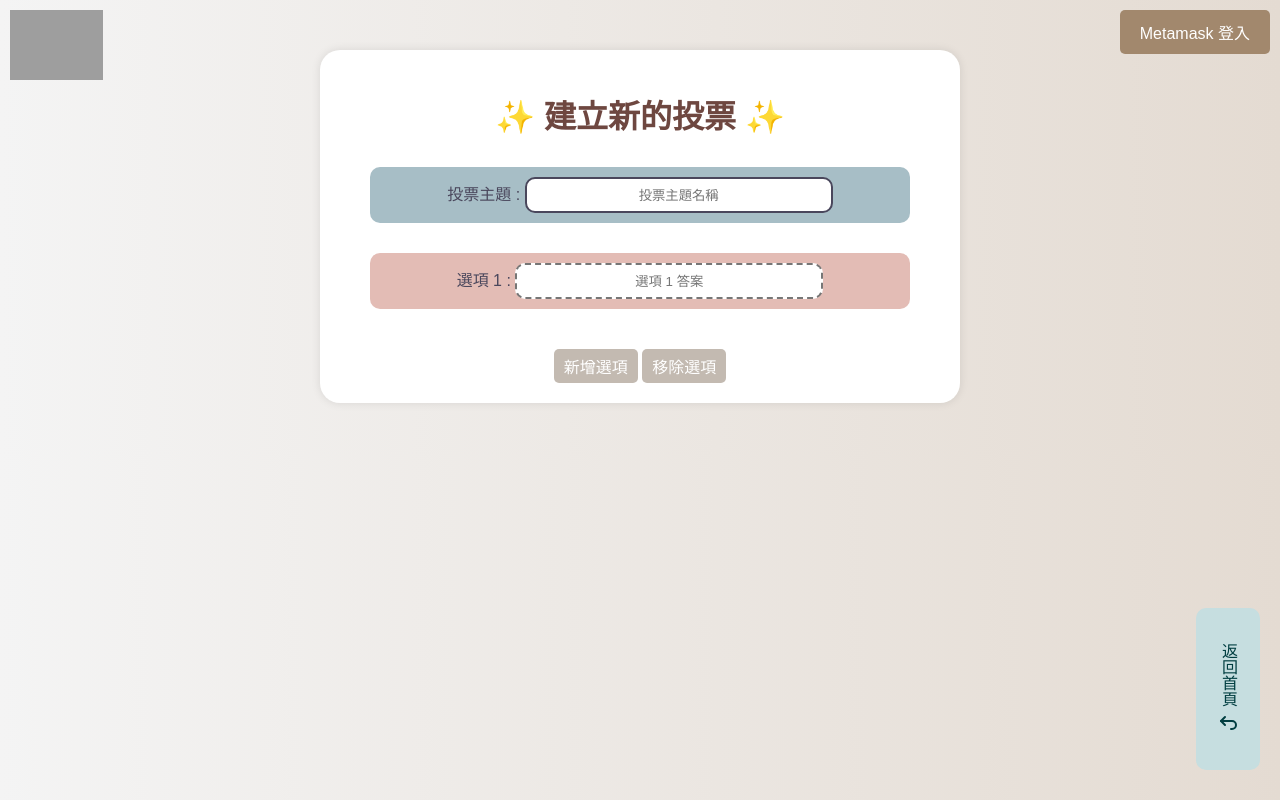
After one commit to weipo0116/BC_Voting, a Flask app: page /create-vote-page in a window 1280 px wide. The commit adds this page. Run offline with Flask 3, Linux system fonts and the light colour scheme; grey boxes are pictures that could not be loaded.

Commit message:
0510 updated

```diff
--- a/app.py
+++ b/app.py
@@ -11,6 +11,18 @@ c = conn.cursor()
 @app.route('/')
 def index():
     return render_template('index.html')
+
+@app.route('/create-vote', methods=['POST'])
+def create_vote():
+    option = request.form['option']
+    c.execute("INSERT INTO votes (option, count) VALUES (?, 0)", (option,))
+    conn.commit()
+    return "新增投票成功!"
+
+@app.route('/create-vote-page')
+def create_vote_page():
+    return render_template('createPg.html')
+
 
 # 投票接口，接收投票並更新數據庫
 @app.route('/vote', methods=['POST'])
--- /dev/null
+++ b/static/createpg.js
@@ -0,0 +1,51 @@
+// 獲取 Add Option 按鈕和選項容器
+const addOptionBtn = document.getElementById('add-option-btn');
+const optionsContainer = document.getElementById('options-container');
+
+// 創建一個堆疊（stack）來存儲選項
+let optionsStack = [];
+
+// 監聽 Add Option 按鈕的點擊事件
+addOptionBtn.addEventListener('click', function() {
+    // 獲取選項容器中已有的選項數量
+    const optionCount = optionsStack.length + 2;
+
+    // 創建一個新的選項輸入框
+    const newOptionInput = document.createElement('input');
+    newOptionInput.type = 'text';
+    newOptionInput.placeholder = `選項 ${optionCount} 答案`;
+    newOptionInput.className = 'option-input';
+    newOptionInput.required = true;
+
+    // 為選項輸入框添加標籤
+    const newOptionLabel = document.createElement('label');
+    newOptionLabel.htmlFor = 'option';
+    newOptionLabel.textContent = `選項 ${optionCount} : `;
+
+    // 創建一個換行元素
+    const lineBreak = document.createElement('br');
+
+    // 將新選項輸入框、標籤和換行元素添加到選項容器中
+    optionsContainer.appendChild(newOptionLabel);
+    optionsContainer.appendChild(newOptionInput);
+    optionsContainer.appendChild(lineBreak);
+
+    // 將新選項加入堆疊中
+    optionsStack.push({
+        label: newOptionLabel,
+        input: newOptionInput,
+        lineBreak: lineBreak
+    });
+});
+
+const removeOptionBtn = document.getElementById('rmv-option-btn');
+// 監聽 Remove Option 按鈕的點擊事件
+removeOptionBtn.addEventListener('click', function() {
+    // 確保至少保留一個選項
+    if (optionsStack.length > 0) {
+        const lastOption = optionsStack.pop();
+        optionsContainer.removeChild(lastOption.label);
+        optionsContainer.removeChild(lastOption.input);
+        optionsContainer.removeChild(lastOption.lineBreak);
+    }
+});
--- a/static/styles.css
+++ b/static/styles.css
@@ -16,8 +16,22 @@ body {
   padding: 20px;
 }
 
+.right_container {
+  position: absolute; /* 添加這一行 */
+  max-width: 200px;
+  top: 100px;
+  left: 10px;
+  margin: 50px auto;
+  text-align: center;
+  border-radius: 20px; /* 設置圓弧的編筐半徑 */
+  background-color: #fff; /* 背景色 */
+  box-shadow: 0 0 10px rgba(0, 0, 0, 0.1); /* 陰影效果 */
+  padding: 20px;
+}
+
 
 h1 {
+  color: #6E4740;
   margin-bottom: 30px;
 }
 
@@ -59,18 +73,18 @@ h1 {
 
 .nccu-logo {
   position: absolute;
-  top: 5px;
-  left: 5px;
+  top: 10px;
+  left: 10px;
 }
 
 .metamask-login {
   position: absolute;
-  top: 5px;
-  right: 5px;
+  top: 10px;
+  right: 10px;
   float: right;
   padding: 10px 20px;
   font-size: 16px;
-  background-color: #CB9B8F;
+  background-color: #A2886D;
   color: white;
   border: none;
   border-radius: 5px;
@@ -79,9 +93,100 @@ h1 {
 }
 
 .metamask-login:hover {
-  background-color: #E3BCB5;
+  background-color: #C3BAB1;
+}
+
+.create-vote {
+  position: absolute;
+  bottom: 30px;
+  right: 20px;
+  float: right;
+  padding:35px 20px;
+  font-size: 16px;
+  background-color: #C6DEE0;
+  color: #013E41;
+  border: none;
+  border-radius: 10px;
+  cursor: pointer;
+  transition: background-color 0.3s ease;
+  writing-mode: vertical-rl;
+}
+
+.create-vote:hover {
+  background-color: #ACD4D6;
 }
 
 .chart-container {
   display: none;
 }
+
+input {
+  margin-bottom: 10px;
+}
+
+.add_option_btn {
+  margin-top: 10px;
+}
+
+.topic-container {
+  background-color: #A7BEC6;
+  border-radius: 10px;
+  margin:30px;
+  padding-top:10px;
+  color: #4A475C;
+}
+
+.topic-container input{
+  width: 300px;
+  height: 30px;
+  border-radius: 10px;
+  border-style: solid;
+  border-color: #4A475C;
+  text-align:center;
+
+}
+
+.options-container {
+  background-color: #E3BCB5;
+  border-radius: 10px;
+  margin:30px;
+  padding-top:10px;
+  color: #4A475C;
+
+}
+
+.options-container input{
+  width: 300px;
+  height: 30px;
+  border-radius: 10px;
+  border-style: dashed;
+  text-align:center;
+
+}
+
+input::-ms-input-placeholder {
+  text-align: center;
+}
+
+input::-webkit-input-placeholder {
+  text-align: center;
+}
+
+option-label {
+  font-weight: bold;
+}
+
+.add_option_btn, .rmv_option_btn {
+  padding: 5px 10px;
+  font-size: 16px;
+  background-color: #C3BAB1;
+  color: white;
+  border: none;
+  border-radius: 5px;
+  cursor: pointer;
+  transition: background-color 0.3s ease;
+}
+
+.add_option_btn:hover, .rmv_option_btn:hover {
+  background-color: #A2886D;
+}
--- /dev/null
+++ b/templates/CreatePg.html
@@ -0,0 +1,71 @@
+<!DOCTYPE html>
+<html lang="en">
+  <head>
+    <meta charset="UTF-8" />
+    <meta name="viewport" content="width=device-width, initial-scale=1.0" />
+    <title>新增投票</title>
+    <link
+      rel="stylesheet"
+      href="{{ url_for('static', filename='styles.css')}}"
+    />
+  </head>
+
+  <body>
+    <a href="{{ url_for('index') }}" title="政治大學_中文版校首頁">
+      <img
+        class="nccu-logo"
+        alt="國立政治大學校徽LOGO"
+        height="70"
+        src="https://www.nccu.edu.tw/var/file/0/1000/img/logo_en.png"
+        width=""
+      />
+    </a>
+    <button
+      class="metamask-login"
+      id="metamaskButton"
+      onclick="connectMetamask()"
+    >
+      Metamask 登入
+    </button>
+
+    <div class="container">
+      <h1>✨ 建立新的投票 ✨</h1>
+      <div class="topic-container">
+        <label for="poll-topic">投票主題 :</label>
+        <input type="text" placeholder="投票主題名稱" id="poll-topic" required />
+      </div>
+
+      <div class="options-container" id="options-container">
+        <label for="option">選項 1 :</label>
+        <input type="text" placeholder="選項 1 答案" required /><br />
+      </div>
+      <button class="add_option_btn" id="add-option-btn">新增選項</button>
+      <button class="rmv_option_btn" id="rmv-option-btn">移除選項</button>
+
+      <!-- 在這裡添加新增投票的表單或相關內容 -->
+    </div>
+    <a href="{{ url_for('index') }}">
+      <button class="create-vote" id="">
+        返回首頁
+        <svg
+          xmlns="http://www.w3.org/2000/svg"
+          width="24"
+          height="24"
+          viewBox="0 0 24 24"
+          fill="none"
+          stroke="currentColor"
+          stroke-width="2"
+          stroke-linecap="round"
+          stroke-linejoin="round"
+          class="icon icon-tabler icons-tabler-outline icon-tabler-arrow-back-up"
+        >
+          <path stroke="none" d="M0 0h24v24H0z" fill="none" />
+          <path d="M9 14l-4 -4l4 -4" />
+          <path d="M5 10h11a4 4 0 1 1 0 8h-1" />
+        </svg>
+      </button>
+    </a>
+
+    <script src="{{ url_for('static', filename='createpg.js') }}"></script>
+  </body>
+</html>
```
Also changed, not shown: templates/index.html (+16 -1 lines), README.md.
